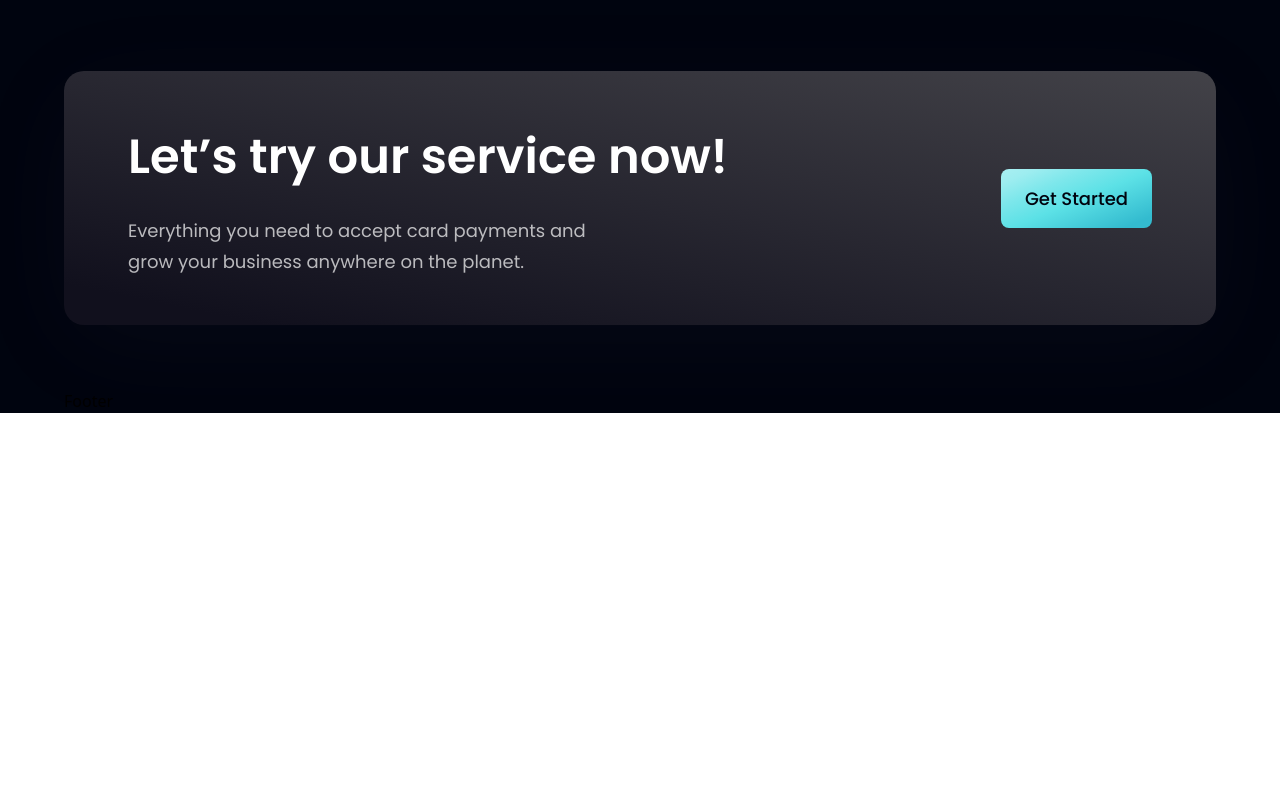
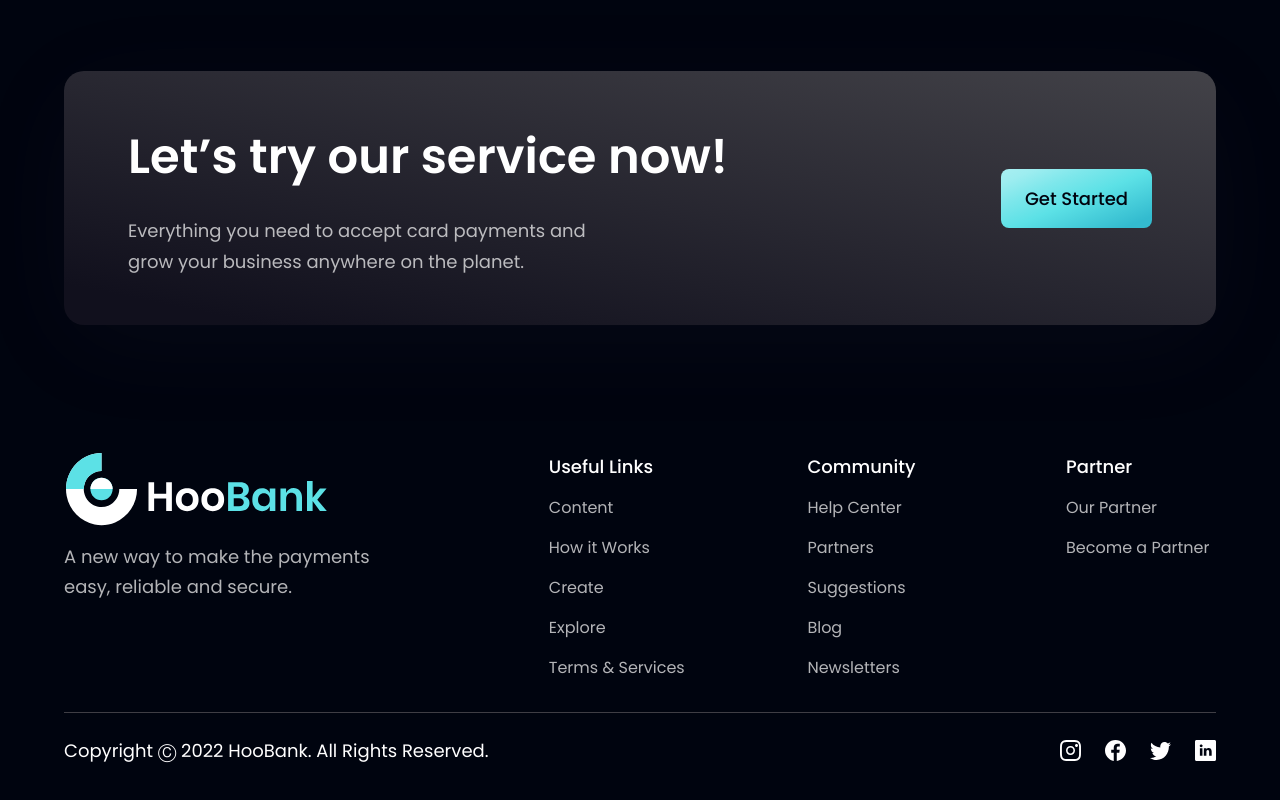
Before and after one commit to SimonC989/NextBank, a React (Vite) app: page / in a window 1280 px wide. Shown: the part 4117-4917 px from the top of the page. Before the commit the page ends 4530 px from the top, so only its background shows below. Built offline with nearby package versions, Linux system fonts and the light colour scheme.

Commit message:
Implemented Footer

```diff
--- a/src/components/Billing.tsx
+++ b/src/components/Billing.tsx
@@ -3,7 +3,7 @@
 
 const Billing: React.FC = (): JSX.Element => {
   return (
-    <section id="billing" className={`${layout.sectionReverse}`}>
+    <section id="product" className={`${layout.sectionReverse}`}>
       <div className={`${layout.sectionImgReverse}`}>
         <img src={bill} alt="bill" className="w-[100%] h-[100%] relative z-[5]" />
         {/** gradient bg start */}
--- a/src/components/Button.tsx
+++ b/src/components/Button.tsx
@@ -1,5 +1,3 @@
-import React from 'react'
-
 export interface IButtonProps {
   styles?: string,
 }
--- a/src/components/Footer.tsx
+++ b/src/components/Footer.tsx
@@ -1,9 +1,65 @@
-import React from 'react'
+import styles from "../styles";
+import { logo } from "../assets";
+import { footerLinks, socialMedia } from "../constants";
 
-const Footer = () => {
-  return (
-    <div>Footer</div>
-  )
-}
+const Footer = () => (
+  <section className={`${styles.flexCenter} ${styles.paddingY} flex-col`}>
+    <div className={`${styles.flexStart} md:flex-row flex-col mb-8 w-full`}>
+      <div className="flex-[1] flex flex-col justify-start mr-10">
+        <img
+          src={logo}
+          alt="hoobank"
+          className="w-[266px] h-[72.14px] object-contain"
+        />
+        <p className={`${styles.paragraph} mt-4 max-w-[312px]`}>
+          A new way to make the payments easy, reliable and secure.
+        </p>
+      </div>
 
-export default Footer
+      <div className="flex-[1.5] w-full flex flex-row justify-between flex-wrap md:mt-0 mt-10">
+        {footerLinks.map((footerlink) => (
+          <div key={footerlink.title} className={`flex flex-col ss:my-0 my-4 min-w-[150px]`}>
+            <h4 className="font-poppins font-medium text-[18px] leading-[27px] text-white">
+              {footerlink.title}
+            </h4>
+            <ul className="list-none mt-4">
+              {footerlink.links.map((link, index) => (
+                <li
+                  key={link.name}
+                  className={`
+                  font-poppins font-normal text-[16px] leading-[24px] text-dimWhite hover:text-secondary cursor-pointer
+                  ${index !== footerlink.links.length - 1 ? "mb-4" : "mb-0"}
+                  `}
+                >
+                  {link.name}
+                </li>
+              ))}
+            </ul>
+          </div>
+        ))}
+      </div>
+    </div>
+
+    <div className="w-full flex justify-between items-center md:flex-row flex-col pt-6 border-t-[1px] border-t-[#3F3E45]">
+      <p className="font-poppins font-normal text-center text-[18px] leading-[27px] text-white">
+        Copyright Ⓒ 2022 HooBank. All Rights Reserved.
+      </p>
+
+      <div className="flex flex-row md:mt-0 mt-6">
+        {socialMedia.map((social, index) => (
+          <img
+            key={social.id}
+            src={social.icon}
+            alt={social.id}
+            className={`w-[21px] h-[21px] object-contain cursor-pointer ${
+              index !== socialMedia.length - 1 ? "mr-6" : "mr-0"
+            }`}
+            onClick={() => window.open(social.link)}
+          />
+        ))}
+      </div>
+    </div>
+  </section>
+);
+
+export default Footer;
```
